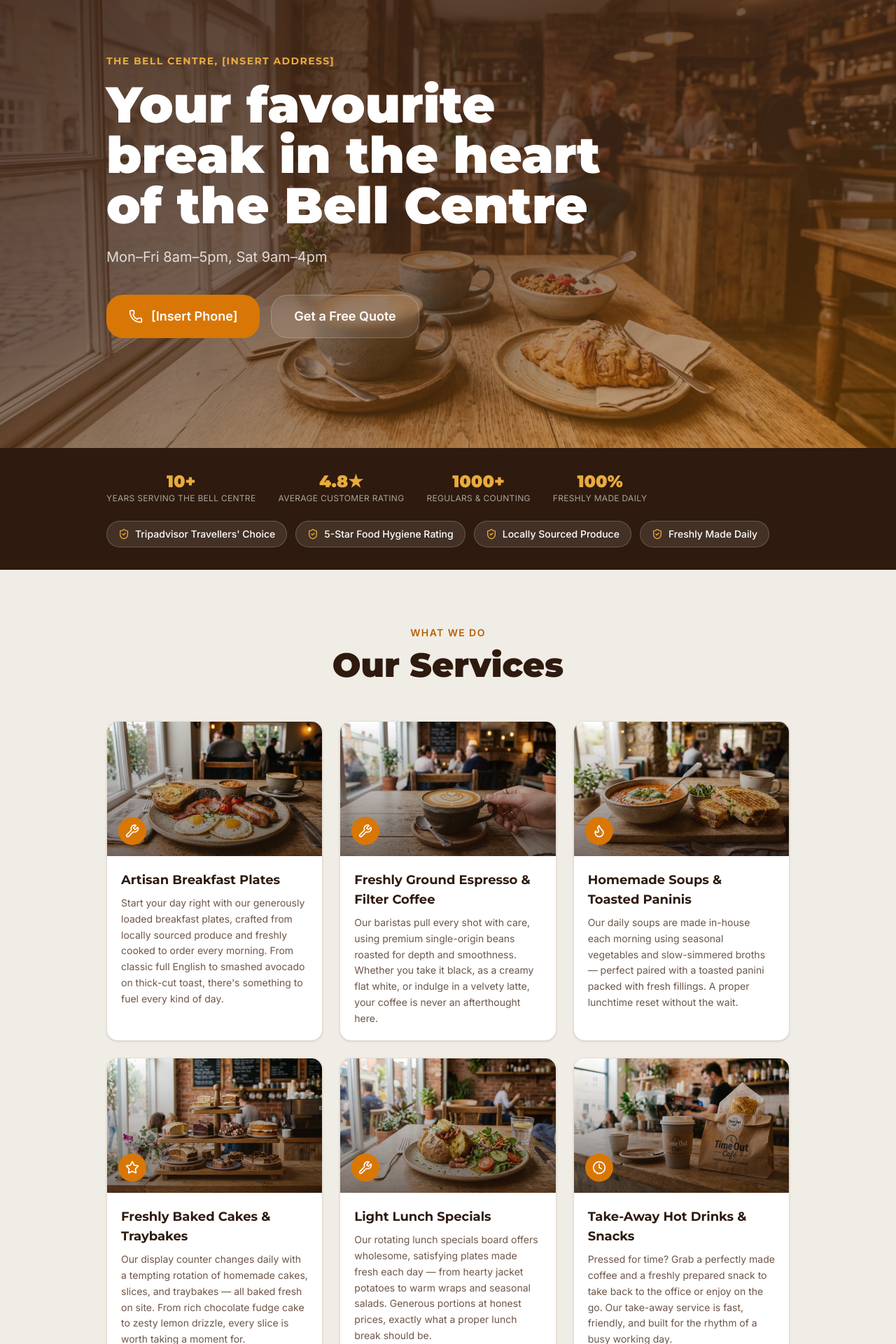
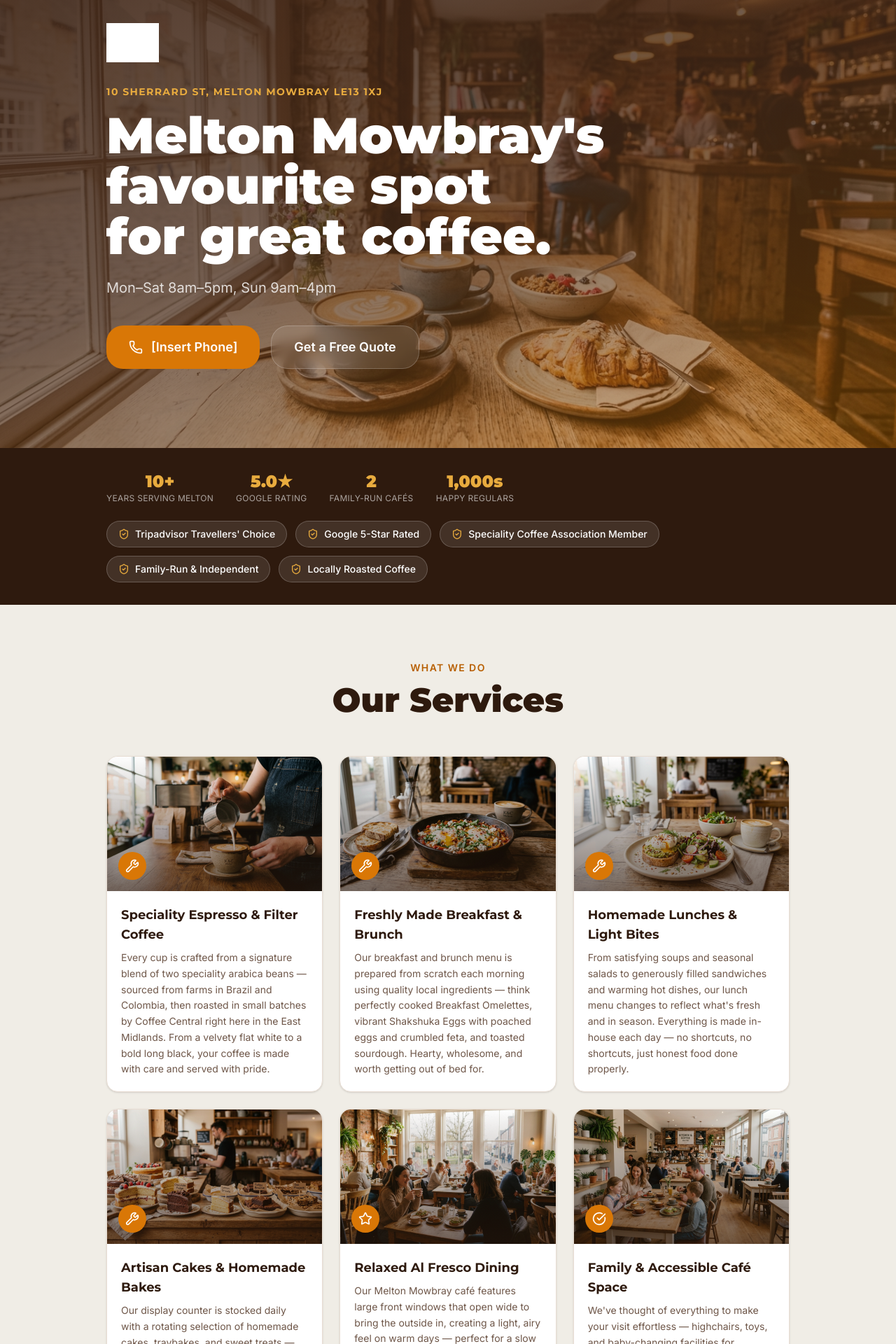
Before and after one commit to VeltroSystemsUK/biztemplate-hospitality, a Next.js app: page / in a window 1280 px wide. Shown: the part 80-2000 px from the top of the page at 70% size. Built offline with nearby package versions, Linux system fonts and the light colour scheme; no server answers; grey boxes are pictures that could not be loaded.

Commit message:
chore: customise demo for Kitchen and Coffee Melton

```diff
--- a/site.config.ts
+++ b/site.config.ts
@@ -2,70 +2,72 @@ import type { TradesSiteConfig } from "@/lib/site-config.types";
 
 const config: TradesSiteConfig = {
   brand: {
-    name: "Time Out Cafe",
-    tagline: "Your favourite break in the heart of the Bell Centre",
+    name: "Kitchen and Coffee Melton",
+    tagline: "Melton Mowbray's favourite spot for great coffee.",
     phone: "[Insert Phone]",
     email: "[Insert Email]",
-    address: "The Bell Centre, [Insert Address]",
-    hours: "Mon–Fri 8am–5pm, Sat 9am–4pm",
-
-    socialInstagram: "omit",
-    socialFacebook: "omit",
+    address: "10 Sherrard St, Melton Mowbray LE13 1XJ",
+    hours: "Mon–Sat 8am–5pm, Sun 9am–4pm",
+    logoUrl: "https://kitchenandcoffee.co.uk/wp-content/uploads/2025/07/kitchen-and-coffee-logo-black.svg",
+    socialInstagram: "https://www.instagram.com/kitchenandcoffee/",
+    socialFacebook: "https://www.facebook.com/kitchenandcoffee/",
   },
   stats: [
-    { value: "10+", label: "Years Serving the Bell Centre" },
-    { value: "4.8★", label: "Average Customer Rating" },
-    { value: "1000+", label: "Regulars & Counting" },
-    { value: "100%", label: "Freshly Made Daily" }
+    { value: "10+", label: "Years Serving Melton" },
+    { value: "5.0★", label: "Google Rating" },
+    { value: "2", label: "Family-Run Cafés" },
+    { value: "1,000s", label: "Happy Regulars" }
   ],
   services: [
   {
-    name: "Artisan Breakfast Plates",
-    description: "Start your day right with our generously loaded breakfast plates, crafted from locally sourced produce and freshly cooked to order every morning. From classic full English to smashed avocado on thick-cut toast, there's something to fuel every kind of day.",
-    icon: "UtensilsCrossed",
-    imageUrl: "/images/artisan-breakfast-plates.jpg",
+    name: "Speciality Espresso & Filter Coffee",
+    description: "Every cup is crafted from a signature blend of two speciality arabica beans — sourced from farms in Brazil and Colombia, then roasted in small batches by Coffee Central right here in the East Midlands. From a velvety flat white to a bold long black, your coffee is made with care and served with pride.",
+    icon: "Coffee",
+    imageUrl: "/images/speciality-espresso-filter-coffee.jpg",
   },
   {
-    name: "Freshly Ground Espresso & Filter Coffee",
-    description: "Our baristas pull every shot with care, using premium single-origin beans roasted for depth and smoothness. Whether you take it black, as a creamy flat white, or indulge in a velvety latte, your coffee is never an afterthought here.",
-    icon: "Coffee",
-    imageUrl: "/images/freshly-ground-espresso-filter-coffee.jpg",
+    name: "Freshly Made Breakfast & Brunch",
+    description: "Our breakfast and brunch menu is prepared from scratch each morning using quality local ingredients — think perfectly cooked Breakfast Omelettes, vibrant Shakshuka Eggs with poached eggs and crumbled feta, and toasted sourdough. Hearty, wholesome, and worth getting out of bed for.",
+    icon: "UtensilsCrossed",
+    imageUrl: "/images/freshly-made-breakfast-brunch.jpg",
   },
   {
-    name: "Homemade Soups & Toasted Paninis",
-    description: "Our daily soups are made in-house each morning using seasonal vegetables and slow-simmered broths — perfect paired with a toasted panini packed with fresh fillings. A proper lunchtime reset without the wait.",
-    icon: "Flame",
-    imageUrl: "/images/homemade-soups-toasted-paninis.jpg",
+    name: "Homemade Lunches & Light Bites",
+    description: "From satisfying soups and seasonal salads to generously filled sandwiches and warming hot dishes, our lunch menu changes to reflect what's fresh and in season. Everything is made in-house each day — no shortcuts, no shortcuts, just honest food done properly.",
+    icon: "ChefHat",
+    imageUrl: "/images/homemade-lunches-light-bites.jpg",
   },
   {
-    name: "Freshly Baked Cakes & Traybakes",
-    description: "Our display counter changes daily with a tempting rotation of homemade cakes, slices, and traybakes — all baked fresh on site. From rich chocolate fudge cake to zesty lemon drizzle, every slice is worth taking a moment for.",
-    icon: "Star",
-    imageUrl: "/images/freshly-baked-cakes-traybakes.jpg",
+    name: "Artisan Cakes & Homemade Bakes",
+    description: "Our display counter is stocked daily with a rotating selection of homemade cakes, traybakes, and sweet treats — the perfect companion to your afternoon coffee. From rich chocolate tortes to fruit-studded scones served with clotted cream, there's always something worth saving room for.",
+    icon: "Heart",
+    imageUrl: "/images/artisan-cakes-homemade-bakes.jpg",
   },
   {
-    name: "Light Lunch Specials",
-    description: "Our rotating lunch specials board offers wholesome, satisfying plates made fresh each day — from hearty jacket potatoes to warm wraps and seasonal salads. Generous portions at honest prices, exactly what a proper lunch break should be.",
-    icon: "ChefHat",
-    imageUrl: "/images/light-lunch-specials.jpg",
+    name: "Relaxed Al Fresco Dining",
+    description: "Our Melton Mowbray café features large front windows that open wide to bring the outside in, creating a light, airy feel on warm days — perfect for a slow coffee or leisurely lunch with a view of the historic town centre. Spacious, welcoming, and fully air-conditioned for year-round comfort.",
+    icon: "Star",
+    imageUrl: "/images/relaxed-al-fresco-dining.jpg",
   },
   {
-    name: "Take-Away Hot Drinks & Snacks",
-    description: "Pressed for time? Grab a perfectly made coffee and a freshly prepared snack to take back to the office or enjoy on the go. Our take-away service is fast, friendly, and built for the rhythm of a busy working day.",
-    icon: "Clock",
-    imageUrl: "/images/take-away-hot-drinks-snacks.jpg",
+    name: "Family & Accessible Café Space",
+    description: "We've thought of everything to make your visit effortless — highchairs, toys, and baby-changing facilities for families, wide wheelchair-accessible entrances, dedicated accessible facilities, and free Wi-Fi for those who want to linger a little longer. Everyone is genuinely welcome here.",
+    icon: "CheckCircle",
+    imageUrl: "/images/family-accessible-caf-space.jpg",
   }
   ],
   trustBadges: [
     { name: "Tripadvisor Travellers' Choice" },
-    { name: "5-Star Food Hygiene Rating" },
-    { name: "Locally Sourced Produce" },
-    { name: "Freshly Made Daily" }
+    { name: "Google 5-Star Rated" },
+    { name: "Speciality Coffee Association Member" },
+    { name: "Family-Run & Independent" },
+    { name: "Locally Roasted Coffee" }
   ],
   reviews: [
-  { author: "Sarah M., Bell Centre", rating: 5, text: "I pop in here almost every day for my morning coffee and it never disappoints. The staff remember your order, the cakes are genuinely homemade, and it's the best start to the working day. Can't recommend it highly enough." },
-  { author: "James T., Nearby Office", rating: 5, text: "The lunch specials are brilliant — proper food at a fair price. I had the homemade soup and a panini last week and it was exactly what I needed. Much better than anything else in the area." },
-  { author: "Rachel O., Bell Centre Visitor", rating: 5, text: "Stumbled in for a coffee between meetings and ended up staying for cake. The lemon drizzle slice was absolutely gorgeous and the flat white was one of the best I've had outside of a specialist coffee shop. A real hidden gem." }
+  { author: "Steve G, Melton Mowbray", rating: 5, text: "Ordered the Breakfast Omelette — beautifully seasoned and cooked to perfection with a slightly runny centre, exactly as it should be. My partner's Shakshuka Eggs were equally impressive, with fresh flavours and perfectly poached eggs topped with feta. Genuinely one of the best café breakfasts I've had in the area." },
+  { author: "Michaela R, Leicestershire", rating: 4, text: "Remembered this place from a previous visit and made a special trip back on a sunny afternoon in March — so glad I did. Found a lovely spot by the open windows and enjoyed a really good flat white. The staff were warm and unhurried, which made all the difference. Will absolutely be returning." },
+  { author: "James T, Melton Mowbray", rating: 5, text: "Kitchen and Coffee has become my go-to remote working spot on Tuesdays. The free Wi-Fi is reliable, the coffee is consistently excellent, and the staff always make you feel like a regular even if it's your first visit. The homemade cakes are dangerously good — the chocolate traybake is a personal highlight." },
+  { author: "Rachel H, Grantham", rating: 5, text: "Brought my toddler for the first time and was so relieved to find a café that's genuinely family-friendly without feeling chaotic. Highchairs ready, toys available, baby-changing sorted — and my avocado toast was some of the best I've had outside of London. A real gem in the East Midlands." }
   ],
   heroImageUrl: "/images/hero.jpg",
 };
```
